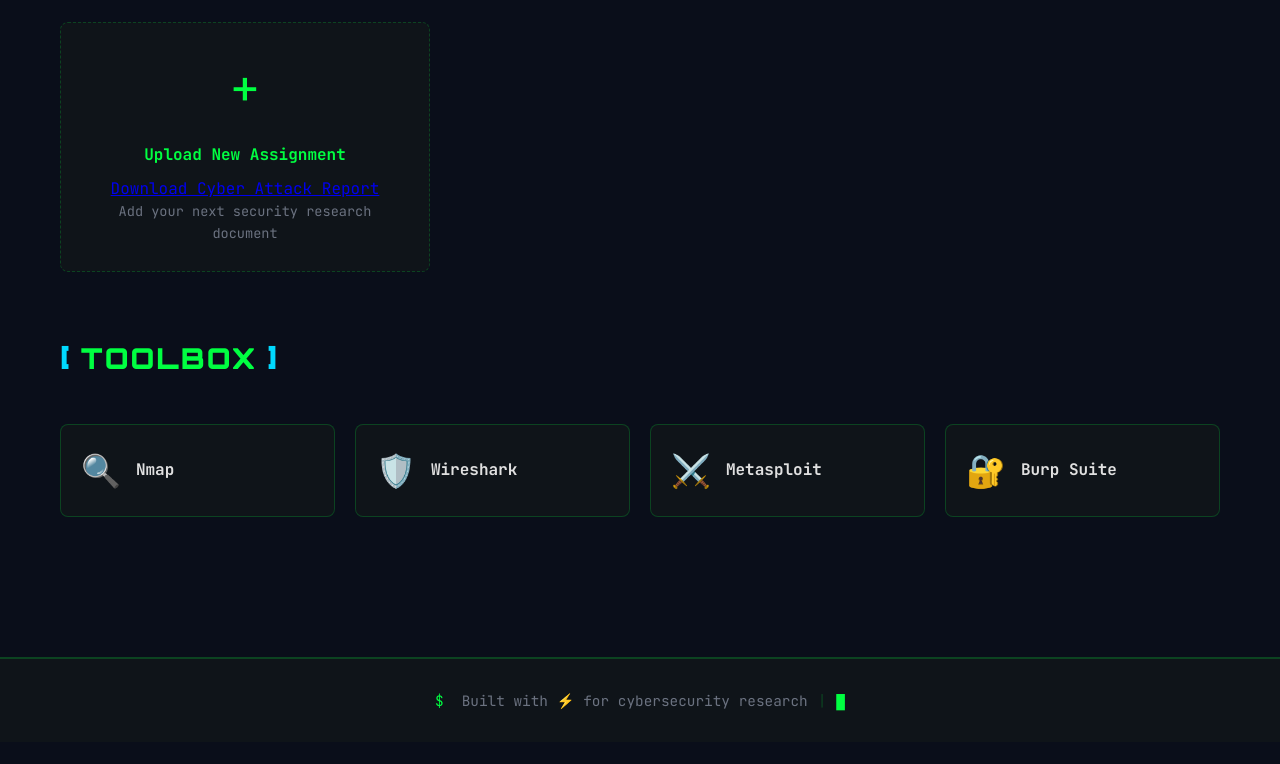
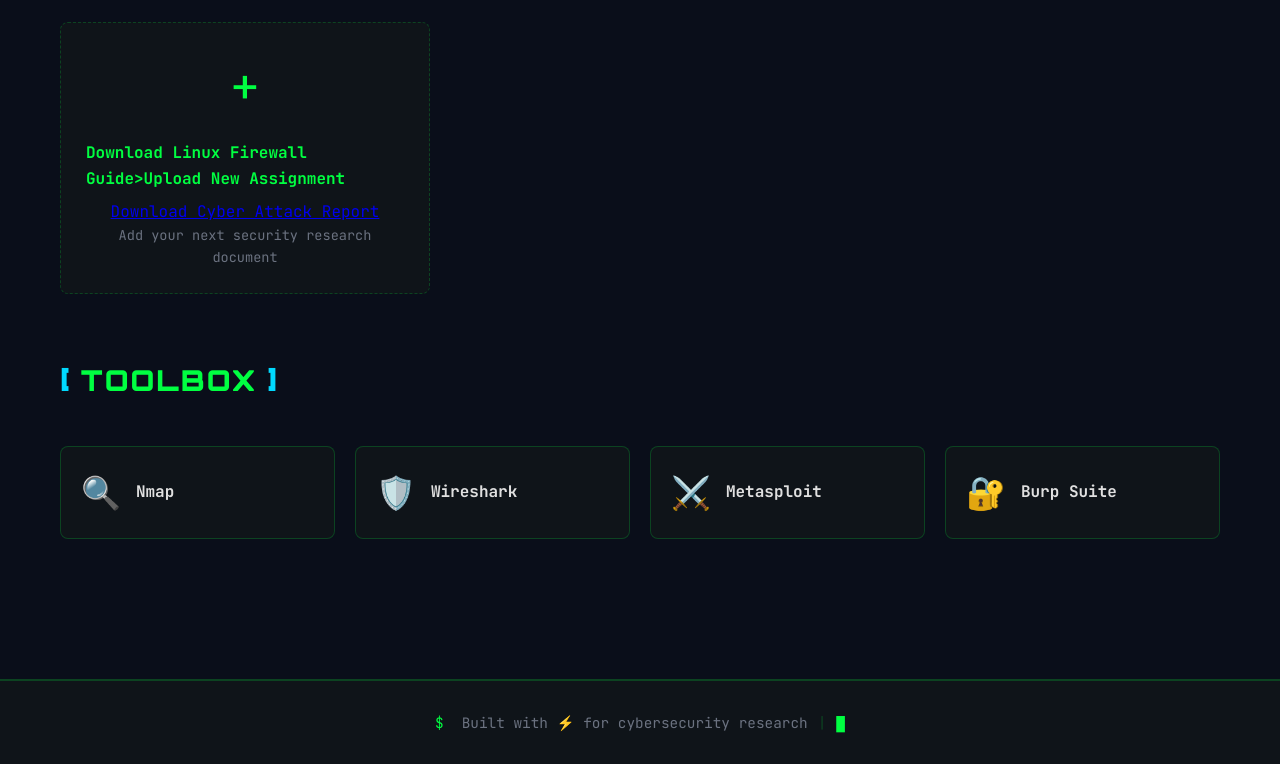
Before and after one commit to Noeljnrscript/cybersecurity-portfolio, a plain HTML site: page index.html in a window 1280 px wide. Shown: the part 1047-1811 px from the top of the page. Before the commit the page ends 1789 px from the top, so only its background shows below. Drawn offline with Linux system fonts and the light colour scheme.

Commit message:
Update index.html

```diff
--- a/index.html
+++ b/index.html
@@ -128,7 +128,7 @@
                     <!-- Add Assignment Card -->
                     <div class="doc-card add-card">
                         <div class="add-icon">+</div>
-                        <p class="add-text">Upload New Assignment</p><a href="CYBER ATTACK REPORTS.pdf" download>Download Cyber Attack Report</a>
+                        <p class="add-text"<a href="Linux_Firewall_Guide.pdf" download>Download Linux Firewall Guide</a>>Upload New Assignment</p><a href="CYBER ATTACK REPORTS.pdf" download>Download Cyber Attack Report</a>
                         <p class="add-subtext">Add your next security research document</p>
                     </div>
                 </div>
```
